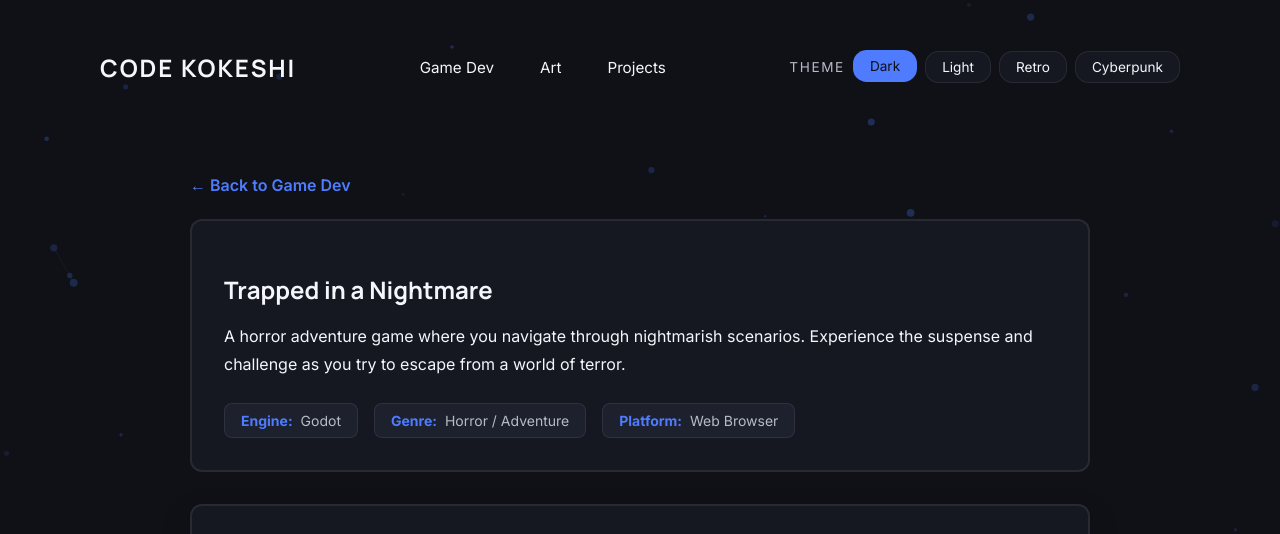
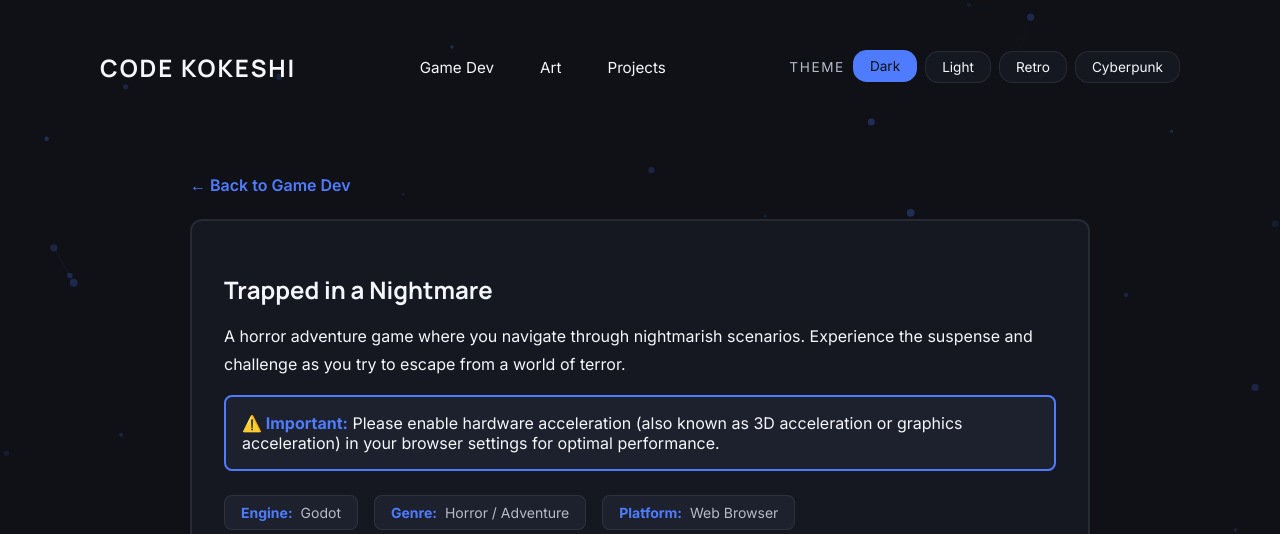
Before and after one commit to CodeKokeshi/CodeKokeshi.github.io, a plain HTML site: page games/trapped-in-a-nightmare.html in a window 1280 px wide. Shown: the top 534 px of the page. Drawn offline with nearby package versions, Linux system fonts and the light colour scheme.

Commit message:
Add hardware acceleration warning for optimal game performance

```diff
--- a/games/trapped-in-a-nightmare.html
+++ b/games/trapped-in-a-nightmare.html
@@ -191,6 +191,11 @@
             <h2>Trapped in a Nightmare</h2>
             <p>A horror adventure game where you navigate through nightmarish scenarios. Experience the suspense and challenge as you try to escape from a world of terror.</p>
 
+            <div class="alert alert-info" style="background: var(--surface-alt); border: 2px solid var(--accent); border-radius: 8px; padding: 1rem; margin: 1rem 0;">
+              <strong style="color: var(--accent);">⚠️ Important:</strong>
+              <span style="color: var(--text);"> Please enable hardware acceleration (also known as 3D acceleration or graphics acceleration) in your browser settings for optimal performance.</span>
+            </div>
+
             <div class="game-meta">
               <div class="meta-item">
                 <strong>Engine:</strong> Godot
```
